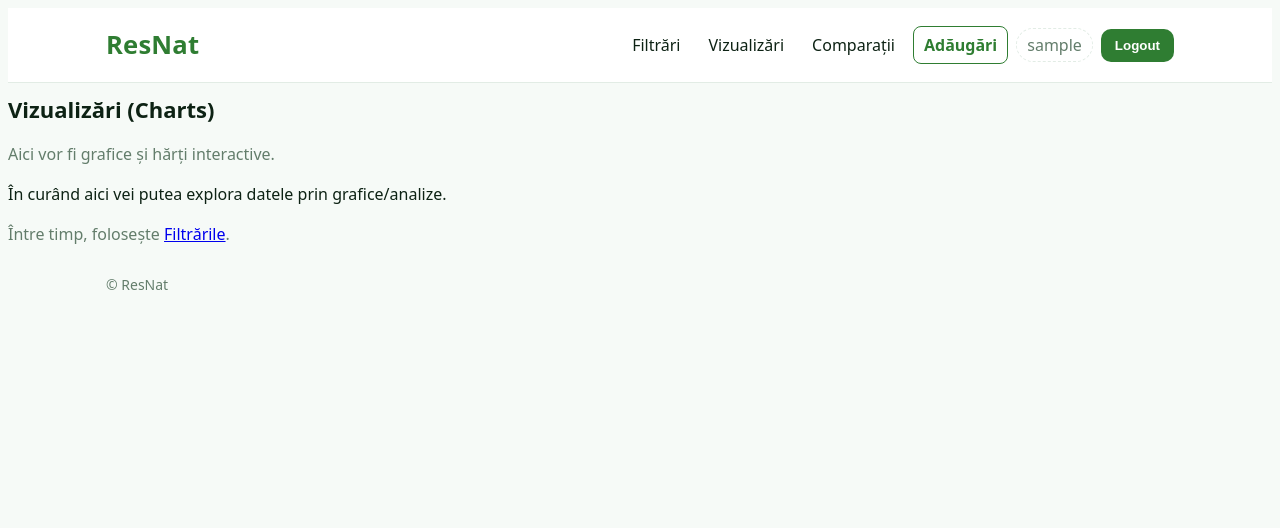
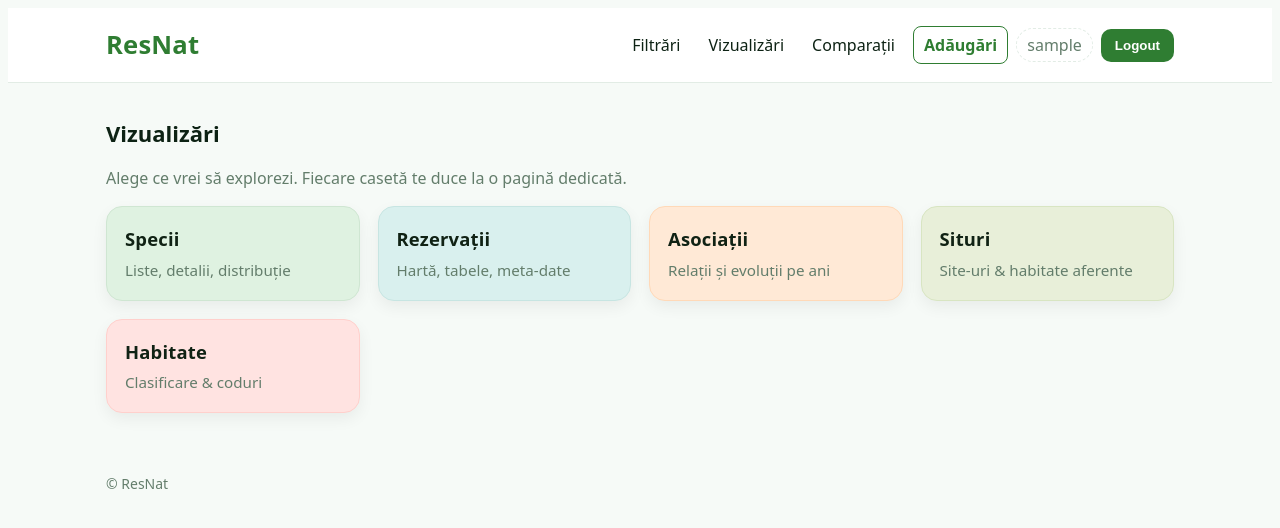
Before and after one commit to mihaimiron1/Institutul-de-Cercet-ri-i-Amenaj-ri-Silvice-ICAS-Project, a Django app: page /vizualizari/ in a window 1280 px wide. Shown: the top 528 px of the page. Run offline with Django 5.2, Linux system fonts and the light colour scheme; the visitor is signed in with stand-in values (Sample User, id 1).

Commit message:
add vizualizari page

```diff
--- a/backend/core/static/css/style.css
+++ b/backend/core/static/css/style.css
@@ -333,3 +333,39 @@ input::placeholder{ color: color-mix(in srgb, var(--muted) 70%, transparent); }
   outline: 0;
   background: transparent;
 }
+
+/* ===== Vizualizări: grid & tiles color ===== */
+.viz-grid{
+  display:grid;
+  gap:18px;
+  grid-template-columns: repeat(auto-fit, minmax(220px, 1fr));
+  margin: 6px 0 24px;
+}
+
+.viz-tile{
+  display:flex;
+  flex-direction:column;
+  gap:6px;
+  padding:18px;
+  border-radius:16px;
+  color:#102214;             /* text închis pt contrast bun */
+  text-decoration:none;
+  border:1px solid rgba(0,0,0,.06);
+  box-shadow: 0 6px 16px rgba(0,0,0,.06);
+  transition: transform .08s ease, box-shadow .12s ease, filter .12s ease;
+}
+.viz-tile:hover{
+  transform: translateY(-2px);
+  box-shadow: 0 10px 22px rgba(0,0,0,.10);
+  filter: saturate(1.05);
+}
+
+.viz-title{ font-weight:800; letter-spacing:.2px; font-size:1.15rem; }
+.viz-sub{ font-size:.95rem; }
+
+/* paletă prietenoasă cu tema ResNat */
+.viz-green  { background: #dff2e1; border-color:#cfe6d2; }  /* Specii – verde */
+.viz-teal   { background: #d9f0ee; border-color:#c7e5e2; }  /* Rezervații – teal/sea green */
+.viz-orange { background: #ffe9d6; border-color:#ffd9b8; }  /* Asociații – portocaliu deschis */
+.viz-olive  { background: #e8efd9; border-color:#d8e5c2; }  /* Situri – olive/planty */
+.viz-red    { background: #ffe3e1; border-color:#ffd0cc; }  /* Habitate – roșu cald (soft) */
--- a/backend/core/templates/base.html
+++ b/backend/core/templates/base.html
@@ -18,6 +18,7 @@
       <nav class="nav">
         <a href="{% url 'associations_filters' %}">Filtrări</a>
         <a href="{% url 'vizualizari_home' %}">Vizualizări</a>
+
         <a href="{% url 'comparatii_home' %}">Comparații</a>
 
         {% if request.user.is_staff %}
--- a/backend/core/templates/core/coming_soon.html
+++ b/backend/core/templates/core/coming_soon.html
@@ -1,14 +1,11 @@
 {% extends "base.html" %}
-{% block title %}ResNat · {{ title }}{% endblock %}
-
+{% block title %}În curând · ResNat{% endblock %}
 {% block content %}
-  <section class="hero">
-    <h1>{{ title }}</h1>
-    {% if subtitle %}<p class="muted">{{ subtitle }}</p>{% endif %}
-  </section>
-
-  <div class="coming-soon">
-    <p>În curând aici vei putea explora datele prin grafice/analize.</p>
-    <p class="muted">Între timp, folosește <a href="{% url 'associations_filters' %}">Filtrările</a>.</p>
+<section class="container">
+  <div class="card">
+    <h2>În curând</h2>
+    <p class="muted">Această secțiune este în lucru. Revino curând.</p>
+    <p><a href="{% url 'vizualizari_home' %}" class="btn">Înapoi la Vizualizări</a></p>
   </div>
+</section>
 {% endblock %}
--- /dev/null
+++ b/backend/core/templates/core/vizualizari_home.html
@@ -0,0 +1,38 @@
+{% extends "base.html" %}
+{% block title %}Vizualizări · ResNat{% endblock %}
+
+{% block content %}
+<section class="container">
+  <header class="hero">
+    <h1>Vizualizări</h1>
+    <p class="muted">Alege ce vrei să explorezi. Fiecare casetă te duce la o pagină dedicată.</p>
+  </header>
+
+  <div class="viz-grid">
+    <a href="{% url 'viz_specii' %}" class="viz-tile viz-green">
+      <div class="viz-title">Specii</div>
+      <div class="viz-sub muted">Liste, detalii, distribuție</div>
+    </a>
+
+    <a href="{% url 'viz_rez' %}" class="viz-tile viz-teal">
+      <div class="viz-title">Rezervații</div>
+      <div class="viz-sub muted">Hartă, tabele, meta‑date</div>
+    </a>
+
+    <a href="{% url 'viz_asoc' %}" class="viz-tile viz-orange">
+      <div class="viz-title">Asociații</div>
+      <div class="viz-sub muted">Relații și evoluții pe ani</div>
+    </a>
+
+    <a href="{% url 'viz_situri' %}" class="viz-tile viz-olive">
+      <div class="viz-title">Situri</div>
+      <div class="viz-sub muted">Site‑uri & habitate aferente</div>
+    </a>
+
+    <a href="{% url 'viz_habitate' %}" class="viz-tile viz-red">
+      <div class="viz-title">Habitate</div>
+      <div class="viz-sub muted">Clasificare & coduri</div>
+    </a>
+  </div>
+</section>
+{% endblock %}
--- a/backend/core/urls.py
+++ b/backend/core/urls.py
@@ -6,6 +6,10 @@ from core import views as core_views
 from django.contrib.auth import views as auth_views
 
 urlpatterns = [
+
+
+
+
     path('species/', views.species_list, name='species_list'),
     #path('reserves/', views.reserve_list, name='reserve_list'),
     #path('occurrences/', views.occurrence_list, name='occurrence_list'),
@@ -24,7 +28,7 @@ urlpatterns = [
 
     # home + pagini
     path("", core_views.home, name="home"),
-    path("vizualizari/", core_views.vizualizari_home, name="vizualizari_home"),
+
 
     path("filtrari/asociatii/", core_views.associations_filters_page, name="associations_filters"),
     path("filtrari/ocurente/", core_views.occurrences_filters_page, name="occurrences_filters"),
@@ -32,6 +36,13 @@ urlpatterns = [
     path("comparatii/", views.comparatii_home, name="comparatii_home"),
 
 
+    path("vizualizari/", views.vizualizari_home, name="vizualizari_home"),
+    path("vizualizari/specii/", views.coming_soon, name="viz_specii"),
+    path("vizualizari/rezervatii/", views.coming_soon, name="viz_rez"),
+    path("vizualizari/asociatii/", views.coming_soon, name="viz_asoc"),
+    path("vizualizari/situri/", views.coming_soon, name="viz_situri"),
+    path("vizualizari/habitate/", views.coming_soon, name="viz_habitate"),
+
 
 
 
--- a/backend/core/views.py
+++ b/backend/core/views.py
@@ -6,6 +6,7 @@ from django.contrib.auth.decorators import login_required, permission_required
 from django.core.paginator import Paginator
 from django.db.models import Max
 from django.utils.timezone import localtime
+from django.shortcuts import render
 
 
 
@@ -93,13 +94,22 @@ def home(request):
     }
     return render(request, "core/home.html", context)
 
+
+
+@login_required
+def coming_soon(request):
+    return render(request, "core/coming_soon.html")
+
+
+
 @login_required
 def vizualizari_home(request):
-    # stub simplu până facem charts reale
-    return render(request, "core/coming_soon.html", {
-        "title": "Vizualizări (Charts)",
-        "subtitle": "Aici vor fi grafice și hărți interactive."
-    })
+    # HUB-ul cu cele 5 casete
+    return render(request, "core/vizualizari_home.html")
+
+@login_required
+def coming_soon(request):
+    return render(request, "core/coming_soon.html")
 
 @login_required
 def comparatii_home(request):
--- a/backend/silva/urls.py
+++ b/backend/silva/urls.py
@@ -18,6 +18,7 @@ from django.contrib import admin
 from django.urls import path, include
 
 urlpatterns = [
-    path('admin/', admin.site.urls),
-    path('', include('core.urls')),
+    path("admin/", admin.site.urls),
+    path("", include("core.urls")),                   # ← include DOAR app-ul core
+    path("accounts/", include("django.contrib.auth.urls")),
 ]
```
Also changed, not shown: backend/core/templates/core/comparatii_home.html (deleted, +0 -8 lines).
